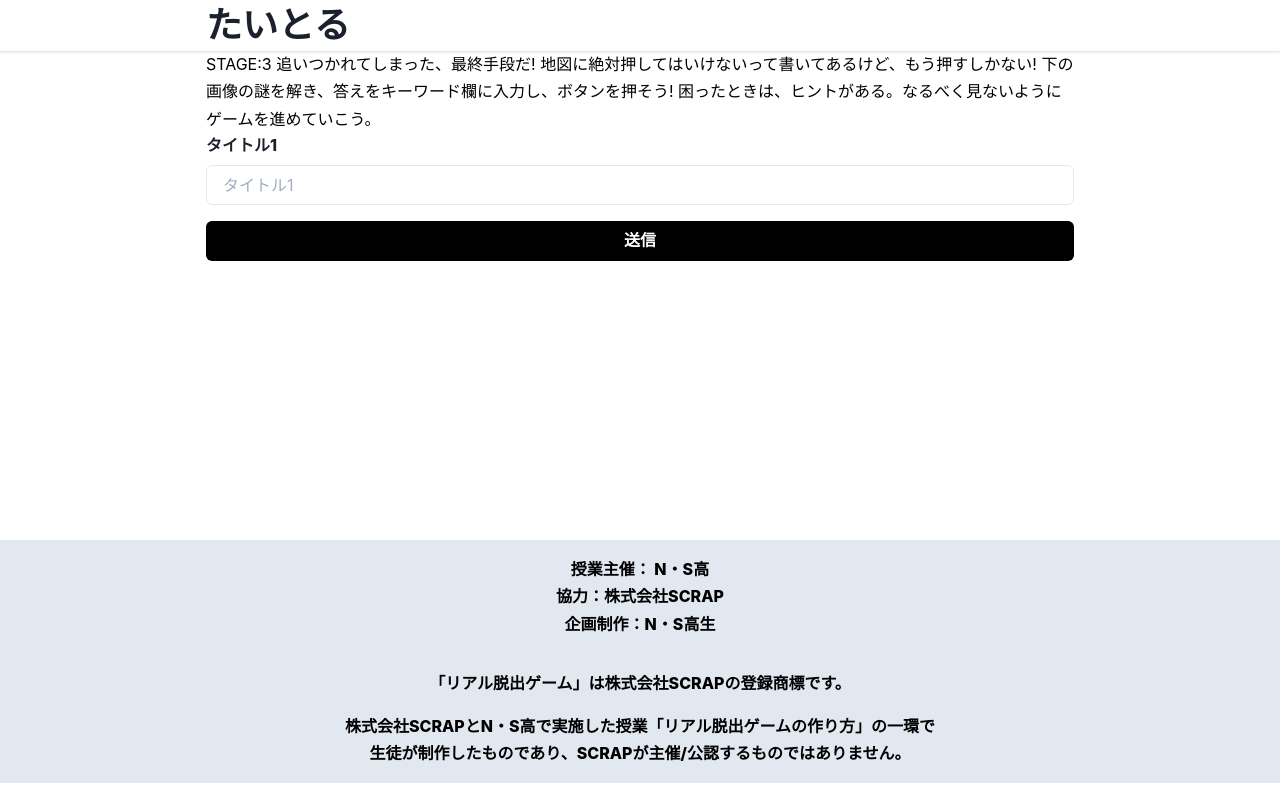
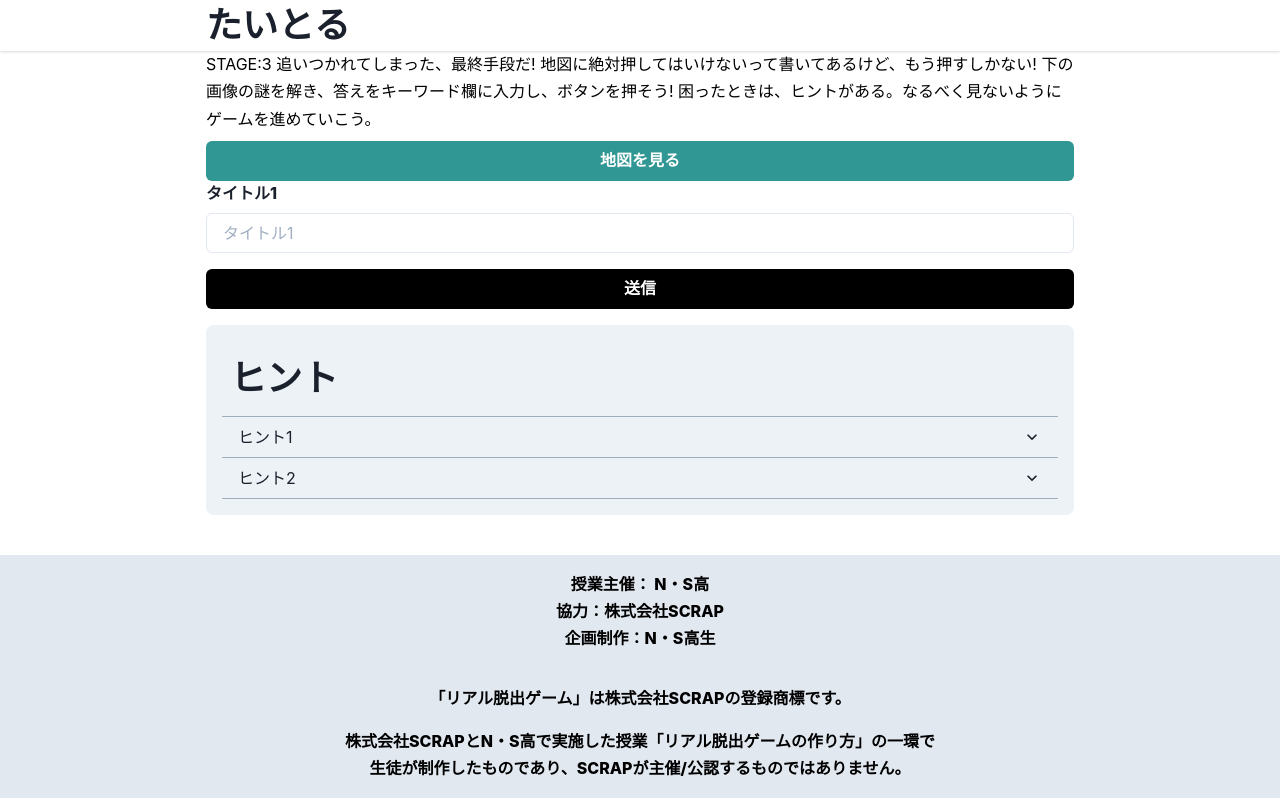
Before and after one commit to mochi-sann/beta-yokohma-a-mochi, a Next.js app: page /page3 in a window 1280 px wide. Built offline with nearby package versions, Linux system fonts and the light colour scheme.

Commit message:
ステージのヒントを追加

```diff
--- a/src/pages/page1.tsx
+++ b/src/pages/page1.tsx
@@ -32,7 +32,7 @@ export const Home: React.VFC = () => {
           },
           {
             title: 'ヒント2',
-            body: <Text>これからついか</Text>,
+            body: <Text>右上には「あ」、左上には「ん」が入るよ</Text>,
           },
           {
             title: 'ヒント3',
--- a/src/pages/page3.tsx
+++ b/src/pages/page3.tsx
@@ -1,6 +1,8 @@
 import { Text } from '@chakra-ui/layout'
 import React from 'react'
 import Problems from '~/src/components/Problems/Problems'
+import CurrentLocationMap from '~/src/components/CurrentLocationMap'
+import HintList from '~/src/components/HintList'
 
 export const Home: React.VFC = () => {
   return (
@@ -11,13 +13,26 @@ export const Home: React.VFC = () => {
         下の画像の謎を解き、答えをキーワード欄に入力し、ボタンを押そう!
         困ったときは、ヒントがある。なるべく見ないようにゲームを進めていこう。
       </Text>
+      <CurrentLocationMap img="/StageAssets/mapList/無題のプレゼンテーション_page-0003.jpg" />
       <Problems
         nextPage="/fainal"
         correctList={[
           {
             title: 'タイトル1',
-            correctText: '冷却',
+            correctText: 'れいきゃく',
             type: 'text',
+          },
+        ]}
+      />
+      <HintList
+        HintLists={[
+          {
+            title: 'ヒント1',
+            body: 'Kは2つ使うよ',
+          },
+          {
+            title: 'ヒント2',
+            body: 'K以外は1つづつしか使わないよ',
           },
         ]}
       />
```
Also changed, not shown: src/pages/page2.tsx (+13 -1 lines).
